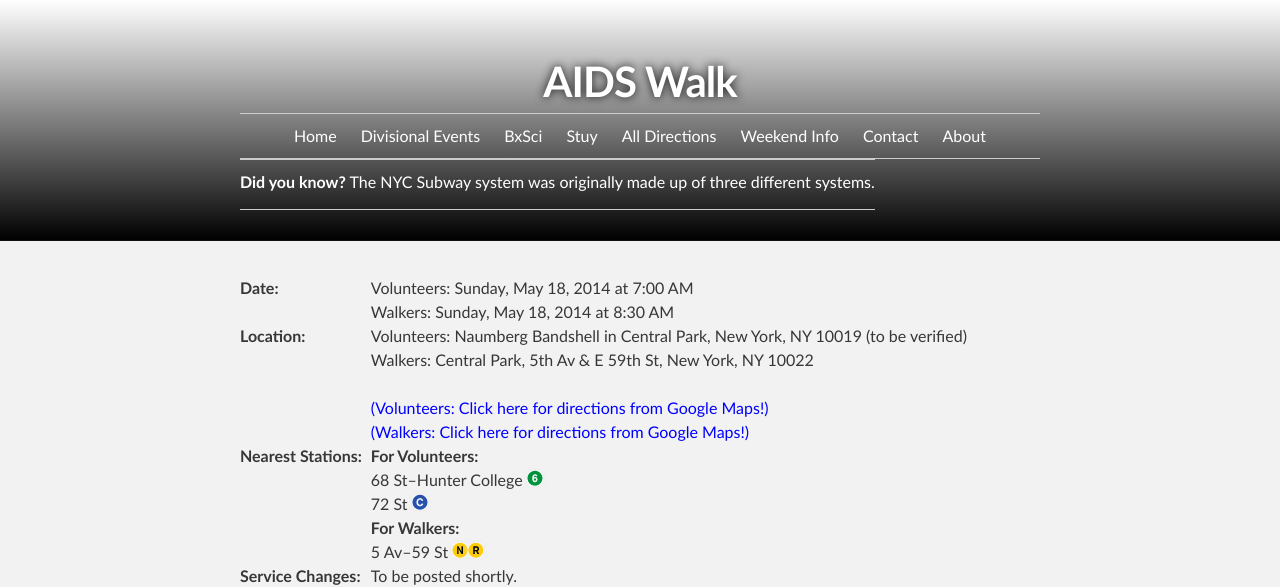
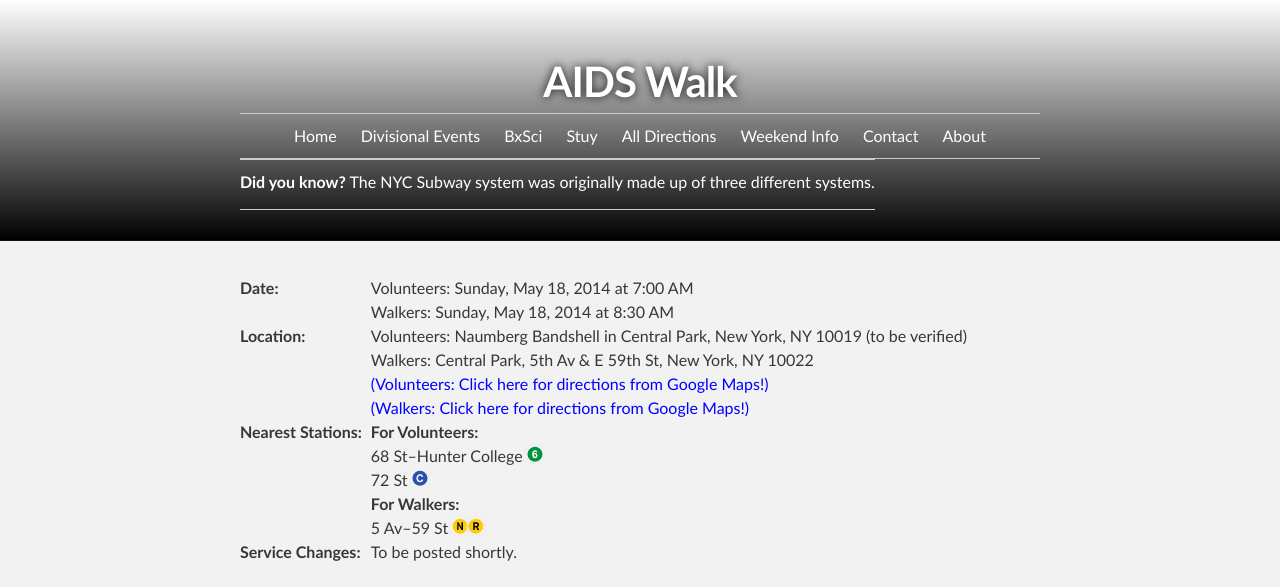
Before and after one commit to d11directions/d11directions.github.io, a Jekyll site: the page built from _posts/2014-05-18-AIDS_Walk.html, in a window 1280 px wide. Shown: the top 587 px of the page. Built offline with Jekyll 4.4.1, drawn with Linux system fonts in a browser that asks for light colours.

Commit message:
Aesthetic Update direction layout remove line break

```diff
--- a/_layouts/direction.html
+++ b/_layouts/direction.html
@@ -23,7 +23,7 @@ layout: default
                 <td>{{ page.location }}{% if page.gmap %}<br><a href="{{ page.gmap }}" style="color:#0000FF; text-align:left">(Click here for directions from Google Maps!)</a>{% endif %}{% if page.gmaps %}<br>{% for gmap in page.gmaps %}<a href="{{ gmap.link }}" style="color:#0000FF; text-align:left">({{ gmap.for %}}: Click here for directions from Google Maps!)</a><br>{% endfor %}{% endif %}</td>
                 {% endif %}
                 {% if page.locations %}
-                <td>{% for loc in page.locations %}{{ loc }}<br>{% endfor %}{% if page.gmap %}<a href="{{ page.gmap }}" style="color:#0000FF; text-align:left">(Click here for directions from Google Maps!)</a>{% endif %}{% if page.gmaps %}<br>{% for gmap in page.gmaps %}<a href="{{ gmap.link }}" style="color:#0000FF; text-align:left">({{ gmap.for %}}: Click here for directions from Google Maps!)</a><br>{% endfor %}{% endif %}</td>
+                <td>{% for loc in page.locations %}{{ loc }}<br>{% endfor %}{% if page.gmap %}<a href="{{ page.gmap }}" style="color:#0000FF; text-align:left">(Click here for directions from Google Maps!)</a>{% endif %}{% if page.gmaps %}{% for gmap in page.gmaps %}<a href="{{ gmap.link }}" style="color:#0000FF; text-align:left">({{ gmap.for %}}: Click here for directions from Google Maps!)</a><br>{% endfor %}{% endif %}</td>
                 {% endif %}
             </tr>
             <tr>
```
